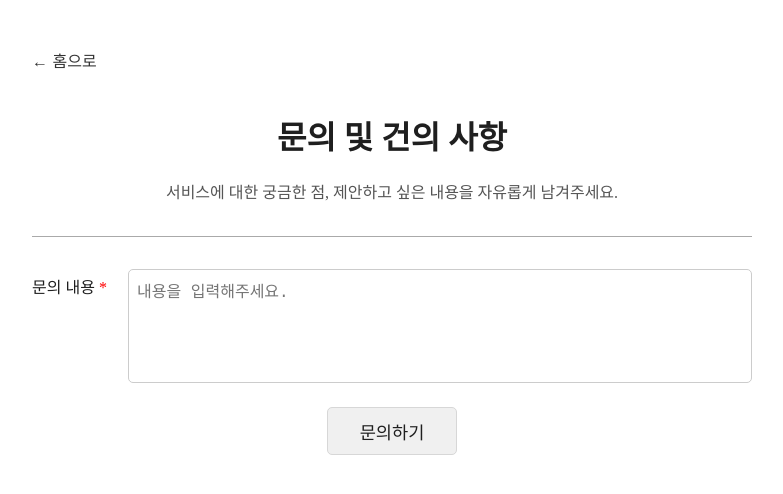
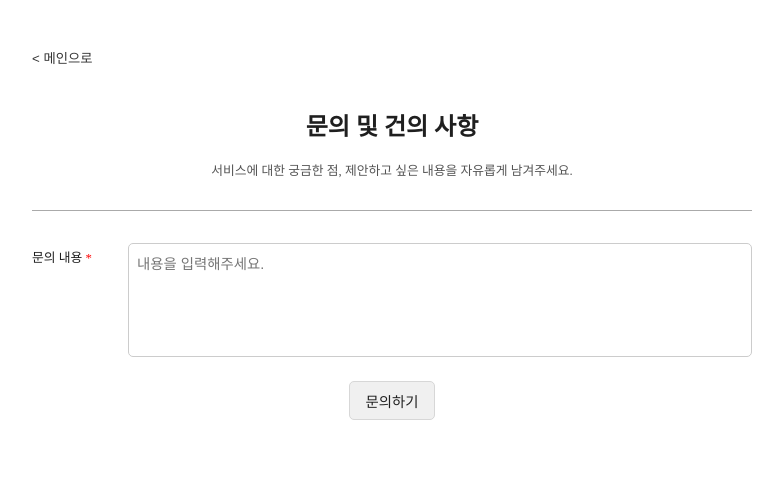
Before and after one commit to LSBeryl/newmantleranking, a Next.js app: page /inquiry in a window 1280 px wide. Shown: the top 494 px of the page, without its empty margins (248-1031 px from the left). Built offline with nearby package versions, Linux system fonts and the light colour scheme.

Commit message:
chore: 문의 디자인 수정

```diff
--- a/app/inquiry/page.jsx
+++ b/app/inquiry/page.jsx
@@ -29,7 +29,7 @@ export default function Inquiry() {
   return (
     <Wrapper>
       <TopBar>
-        <BackButton onClick={() => router.push("/")}>← 홈으로</BackButton>
+        <BackButton onClick={() => router.push("/")}>&lt; 메인으로</BackButton>
       </TopBar>
 
       <Titles>
@@ -81,16 +81,10 @@ const TopBar = styled.div`
 const BackButton = styled.button`
   background: none;
   border: none;
-  font-size: 1rem;
   cursor: pointer;
   color: #333;
   padding: 0.5rem 0;
   transition: all 0.2s ease;
-
-  &:hover {
-    color: #000;
-    text-decoration: underline;
-  }
 `;
 
 const Titles = styled.div`
@@ -102,8 +96,8 @@ const Titles = styled.div`
   text-align: center;
 `;
 
-const Title = styled.h1`
-  font-size: 2rem;
+const Title = styled.h2`
+  font-size: 1.5rem;
   font-weight: bold;
   margin: 0;
 
@@ -115,9 +109,10 @@ const Title = styled.h1`
 const Subtitle = styled.p`
   line-height: 1.4;
   color: #555;
+  font-size: 0.8rem;
 
   @media (max-width: 768px) {
-    font-size: 0.9rem;
+    font-size: 0.7rem;
   }
 `;
 
@@ -140,9 +135,10 @@ const MessageContainer = styled.div`
     min-width: 80px;
     font-weight: 500;
     margin-top: 0.3rem;
+    font-size: 0.8rem;
 
     @media (max-width: 768px) {
-      font-size: 0.9rem;
+      font-size: 0.7rem;
       min-width: 70px;
     }
   }
@@ -160,13 +156,13 @@ const Message = styled.textarea`
   padding: 0.5rem;
   border: 1px solid #ccc;
   border-radius: 5px;
-  /* background: #f5f5f5; */
-  font-size: 1rem;
+  font-size: 0.9rem;
   outline: none;
   color: #1f1f1f;
+  font-family: Arial, Helvetica, sans-serif;
 
   @media (max-width: 768px) {
-    font-size: 0.9rem;
+    font-size: 0.8rem;
   }
 `;
 
@@ -177,15 +173,15 @@ const ButtonCon = styled.div`
 
 const Button = styled.input`
   width: fit-content;
-  min-width: 130px;
-  height: 3rem;
-  padding: 0 1.5rem;
+  /* min-width: 100px; */
+  /* height: 3rem; */
+  padding: 0.5rem 1rem;
   border: none;
   border-radius: 5px;
   background: #f0f0f0;
   border: 1px solid #d7d7d7;
   color: #1f1f1f;
-  font-size: 1.1rem;
+  font-size: 0.9rem;
   cursor: pointer;
 
   &:hover {
```
